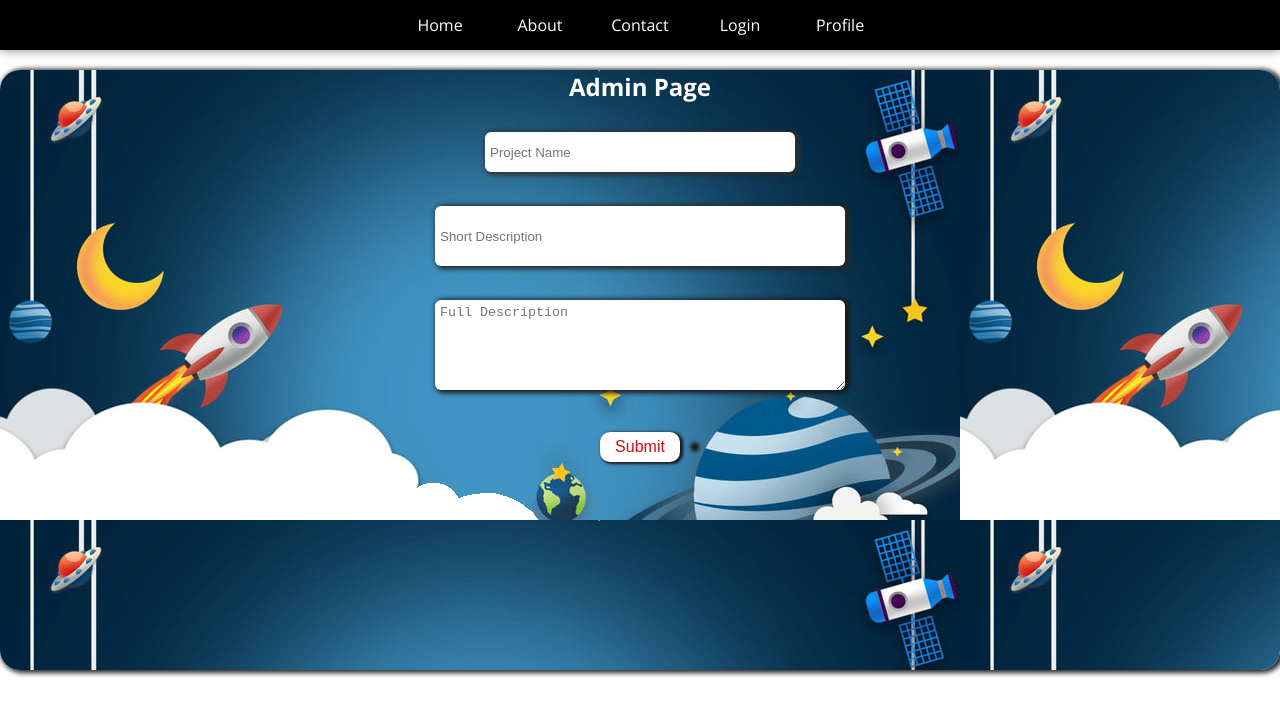
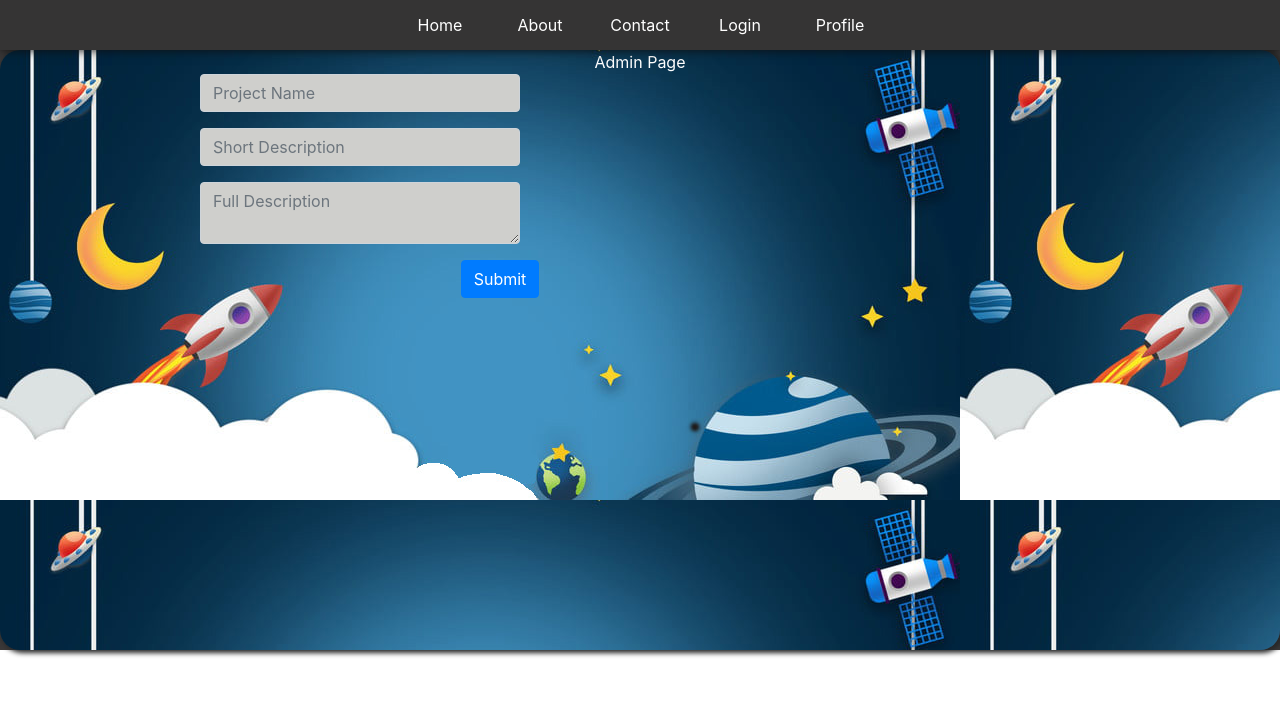
Before and after one commit to RomitSingh1999/ReactPortfolio, a React (Create React App) app: page /admin in a window 1280 px wide. Shown: the top 716 px of the page. Built offline with nearby package versions, Linux system fonts and the light colour scheme; no server answers.

Commit message:
:zap: Change in structure of code
Change in Css

```diff
--- a/src/App.css
+++ b/src/App.css
@@ -1,7 +1,11 @@
 .App{
     text-align: center;
+    height:100%;
+    margin:0px;
+    background-color: rgb(59, 57, 57);
+    height:100%;
 }
-.Container{
+.app-Container{
     margin-top: 50px;
 }
 .btn-style{
--- a/src/App.js
+++ b/src/App.js
@@ -1,7 +1,7 @@
 import './App.css';
 import React,{useState} from 'react';
 // import Layout from './components/Layout/layout';
-// import Burger from './components/Burger/Burger';
+import Home from './components/Home/Home';
 import Navbar from './components/Navbar/Navbar';
 // import Home from './components/Home/Home'
 import About from './components/About/About'
@@ -41,7 +41,7 @@ const App=(props)=>{
             <Router>
                 <Navbar user={user} handlelogout={handlelogout}/>
             <div className = "App" >
-            <div className="Container">
+                            <div className="app-Container">
 
 
                                 </div>
@@ -50,38 +50,38 @@ const App=(props)=>{
                     <Switch>
 
                         <Route exact path="/"  >
-                            <div className="Container">
+                            <div className="app-Container">
 
-                            <div>HEllo master</div>
+                            <Home/>
 
                             </div>
 
                         </Route>
                         <Route path="/login">
-                            {user?(<></>):(<div className="Container">
+                            {user?(<></>):(<div className="app-Container">
                             <Login/>
                             </div>)}
 
 
                         </Route>
                         <Route path="/admin">
-                        <div className="Container">
+                        <div className="app-Container">
                             <Admin/>
                             </div>
                         </Route>
                         <Route path="/about">
-                        <div className="Container">
+                        <div className="app-Container">
                             <About/>
                             </div>
                         </Route>
                         <Route path="/contact" >
-                        <div className="Container">
+                        <div className="app-Container">
                         <Testform/>
                             </div>
 
                         </Route>
                         <Route path="/profile" >
-                        <div className="Container">
+                        <div className="app-Container">
                         <Profile/>
                             </div>
                         </Route>
--- a/src/components/Admin/Admin.css
+++ b/src/components/Admin/Admin.css
@@ -4,57 +4,24 @@
     background: url("admin-bg.jpg");
     height:600px;
     width:100%;
-    margin-top:70px;
-
     border-radius: 20px;
     box-shadow: 2.5px 1px 5px 2px rgb(39, 39, 39);
 }
-.input-field{
-    border: none;
-    outline: none;
-    padding: 5px;
-    width: 300px;
-    height:30px;
-    border-radius: 6px;
-    box-shadow: 2.5px 1px 5px 2px rgb(46, 46, 46);
-    margin:5px;
+.form-container{
+    align-content: center;
+    width: 600px;
+    margin-left: 200px;
 }
-#input-field-short{
-    padding: 5px;
-    border: none;
-    outline: none;
-    width: 400px;
-    height:50px;
-    border-radius: 6px;
-    box-shadow: 2.5px 1px 5px 2px rgb(39, 39, 39);
-    margin:5px;
+.form-group{
+    align-items: center;
 }
-#input-field-full{
-    padding: 5px;
-    border: none;
-    outline: none;
-    min-width: 400px;
-    min-height:80px;
-    border-radius: 6px;
-    text-align: start;
-    box-shadow: 2.5px 1px 5px 2px rgb(24, 24, 24);
-    margin:5px;
-    overflow: auto;
+.form-control{
+    background: rgb(207, 207, 204);
+    width: 20rem;
+
 }
-.btn{
-    outline:none;
-    background:#fff;
-    cursor: pointer;
-    border: none;
-    font-weight: 500;
-    color: rgb(206, 15, 15);
-    width:80px;
-    height:30px;
-    font-size: medium;
-    border-radius: 10px;
-    box-shadow: 2px 1px 3px 1px rgb(24, 23, 23);
-}
+
 .btn:hover{
-    background: rgb(63, 148, 228);
+    background: rgb(243, 94, 8);
     color: rgb(253, 253, 253);
 }
--- a/src/components/Admin/Admin.js
+++ b/src/components/Admin/Admin.js
@@ -2,8 +2,7 @@ import React,{useState,useEffect} from 'react'
 import "./Admin.css"
 import fire from "../Login/fire"
 import { useForm } from "react-hook-form";
-import { FormText } from 'react-bootstrap';
-
+import "../../../node_modules/bootstrap/dist/css/bootstrap.min.css"
 export default function Admin() {
 const database=fire.database()
 const { register, handleSubmit } = useForm();
@@ -33,29 +32,32 @@ const allitems=()=>{
         <div className="admin-bg">
 
             <div className="Admin-Container">
-              <h2>
+
                   Admin Page
+                <div className="form-container">
                 <form onSubmit={handleSubmit(onSubmit)}>
-                    <p>
+
+                    <div className="form-group">
+                    <input className="form-control"  type="text-box" {...register("projectName")} placeholder="Project Name" />
+
+                    </div>
+                    <div className="form-group">
+                    <input className="form-control" {...register("shortDesc")} placeholder="Short Description" />
+
+                    </div>
+
+                    <div className="form-group">
+                    <textarea className="form-control" type="text" {...register("fullDesc")} placeholder="Full Description" />
+
+                    </div>
+                    <button type="submit" class="btn btn-primary"  onClick={clearStuff}>Submit</button>
+                </form>
+                </div>
+
+            </div>
 
 
-                    <input className="input-field" type="text-box" {...register("projectName")} placeholder="Project Name" />
 
-                    </p>
-                    <p>
-                    <input id="input-field-short" {...register("shortDesc")} placeholder="Short Description" />
-
-                    </p>
-                    <p>
-                    <textarea id="input-field-full" type="text" {...register("fullDesc")} placeholder="Full Description" />
-                    </p>
-                    <input className="btn" onClick={clearStuff} type="submit" />
-                </form>
-                </h2>
-            </div>
-            <div>
-
-            </div>
         </div>
     )
 }
--- /dev/null
+++ b/src/components/Home/Home.css
@@ -0,0 +1,31 @@
+
+
+.Container{
+    background-image: url("./1G-Computer_ScienceCsIT_Software_Engineering.png");
+
+
+    /* Center and scale the image nicely */
+    background-position: center;
+    background-repeat: no-repeat;
+    background-size: cover;
+    width: 100%;
+    align-items: center;
+    color: rgb(131, 130, 130);
+    position: absolute;
+
+
+}
+@media screen and (max-width:500px) {
+    .Container{width:400px;}
+    .Content{width:400px;}
+}
+.heading{
+    color:aliceblue;
+    text-shadow: 3px 3px 2px #504e4e;
+    padding: 10px;
+}
+
+.Content{
+    width:100%;
+    height:600px;
+}
--- a/src/components/Home/Home.js
+++ b/src/components/Home/Home.js
@@ -1,8 +1,25 @@
-import React from 'react'
+import React,{useState} from 'react'
+import "../../../node_modules/bootstrap/dist/css/bootstrap.min.css"
+import "./Home.css"
+const Home=()=>{
 
-const Home=()=>{
     return (
-        <div>Home Page</div>
+        <>
+
+        <div className="container">
+            <div className="heading">
+                <h2>Hello there Mate</h2>
+                <span>Welcome, let us start our trip</span>
+            </div>
+            <div className="Content">
+
+            </div>
+        </div>
+
+
+
+
+        </>
     )
 }
 export default Home;
--- a/src/components/Navbar/Navbar.css
+++ b/src/components/Navbar/Navbar.css
@@ -10,8 +10,8 @@
   width: 100%;
   height: 50px;
   color:white;
-  background:black;
-  box-shadow: 0px 0px 10px gray;
+  background:rgb(53, 52, 52);
+  box-shadow: 0px 0px 10px rgb(14, 14, 13);
   line-height: 50px;
 
 
--- a/src/components/Profile/Profile.js
+++ b/src/components/Profile/Profile.js
@@ -1,5 +1,6 @@
 import React,{useState,useEffect} from 'react'
 import "./profile.css"
+import "../../../node_modules/bootstrap/dist/css/bootstrap.min.css"
 import Education from "./education"
 import Projects from "./projects"
 import ReactPlayer from "react-player"
@@ -11,7 +12,7 @@ const Profile=()=>{
 
     const database=fire.database()
     const adminDataJson= database.ref('admin/projects');
-     var [items,setitems]=useState({})
+    var [items,setitems]=useState({})
 
     useEffect(()=>{
 
@@ -32,12 +33,12 @@ const Profile=()=>{
     return (
         <>
 
-        <div className="profile-container" >
+        <div className="container" >
         <div className="bg-image">
         <div className="profile-heading">
                 <h2 >Welcome to my Profile</h2>
             </div>
-            <div className="profile-items">
+            <div className="container">
             <Education/>
 
 
--- a/src/components/Profile/profile.css
+++ b/src/components/Profile/profile.css
@@ -1,4 +1,4 @@
-.profile-container{
+.container{
     width:100%;
     background: linear-gradient(rgb(78, 140, 211) 40%,white);
 
--- a/src/components/Profile/projects.css
+++ b/src/components/Profile/projects.css
@@ -1,27 +1,37 @@
 
 .card{
-
-    border-radius: 15px;
-    margin:50px;
-    width:50%;
-    min-width:fit-content;
-    height:400px;
-    background:url('./bg-image-ani.png');
-    background-size:100% 100% ;
-    box-shadow: 0 6px 10px rgba(0,0,0,.08), 0 0 6px rgba(0,0,0,.05);
-      transition: .1s transform cubic-bezier(.155,1.105,.295,1.12),.3s box-shadow,.3s -webkit-transform cubic-bezier(.155,1.105,.295,1.12);
-  padding: 14px 80px 18px 36px;
-  cursor: pointer;
+  background: none;
+  padding: 10px;
+  border: rgb(136, 221, 196) solid 2px;
+  background-color: rgb(66, 63, 63);
+  width:18rem;
+  height:20rem;
+  overflow: inherit;
+  border-radius: 6px;
+   margin:10px;
+   transition: .001s transform cubic-bezier(.155,1.105,.295,1.12),.3s box-shadow,.3s -webkit-transform cubic-bezier(.155,1.105,.295,1.12);
 }
 
 .card:hover{
+  overflow: auto;
+  width:25rem;
      transform: scale(1.05);
   box-shadow: 0 10px 20px rgba(0,0,0,.12), 0 4px 8px rgba(0,0,0,.06);
+}
+.card-title{
+  padding: 4px;
+  font-size: larger;
+}
+.card-text{
+  margin: 5px;
+}
+.card-body{
+  margin:2px;
 }
 .project-heading{
     font-size: larger;
     font-weight: 550;
-    color: #fff;
+    color: rgb(124, 120, 120);
 }
 .project-desc{
   color:#fff;
--- a/src/components/Profile/projects.js
+++ b/src/components/Profile/projects.js
@@ -1,5 +1,6 @@
 import React,{useState} from 'react'
 import "./projects.css"
+import "../../../node_modules/bootstrap/dist/css/bootstrap.min.css"
 // import ReactPlayer from "react-player"
 
 export default function Projects(props) {
@@ -17,15 +18,16 @@ export default function Projects(props) {
     return (
         <>
         <div className="card">
-            <div className="project-heading" >
+            <div className="card-img-top" src={{URL:"bg-image.jpg"}} alt="Card image cap" />
+            <div className="card-title" style={{color:"white"}} >
                 {projectData.projectName}
             </div>
 
-            <div className="project-short-desc">
+            <div className="card-body" style={{color:"white"}}>
             {projectData.shortDesc}
             </div>
 
-            <div className="project-desc" >
+            <div className="card-text" style={{color:"white"}}>
             {projectData.fullDesc}
             </div>
 
--- a/src/index.css
+++ b/src/index.css
@@ -1,4 +1,4 @@
-body {
-  margin:0%;
+body,html {
+  margin:0px;
   font-family:'Open Sans';
 }
```
Also changed, not shown: src/components/Home/1G-Computer_ScienceCsIT_Software_Engineering.png (added).
